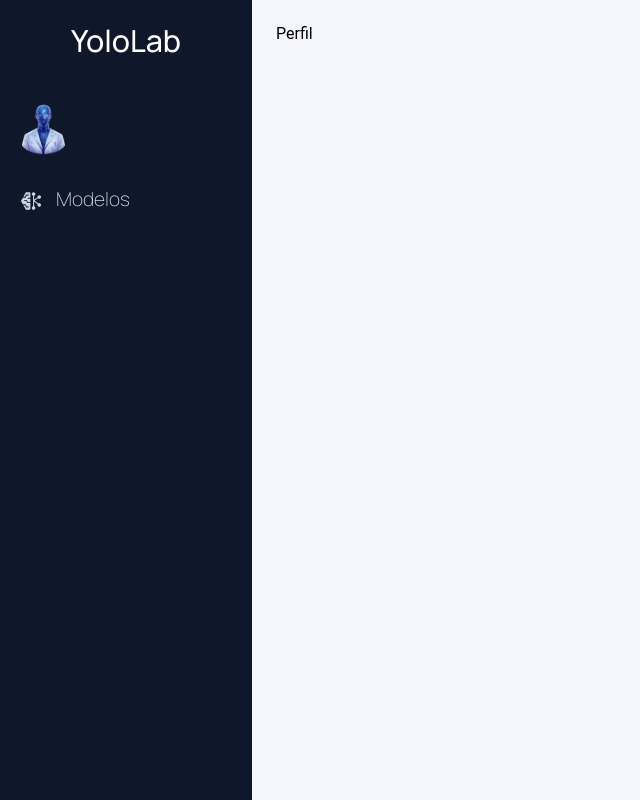
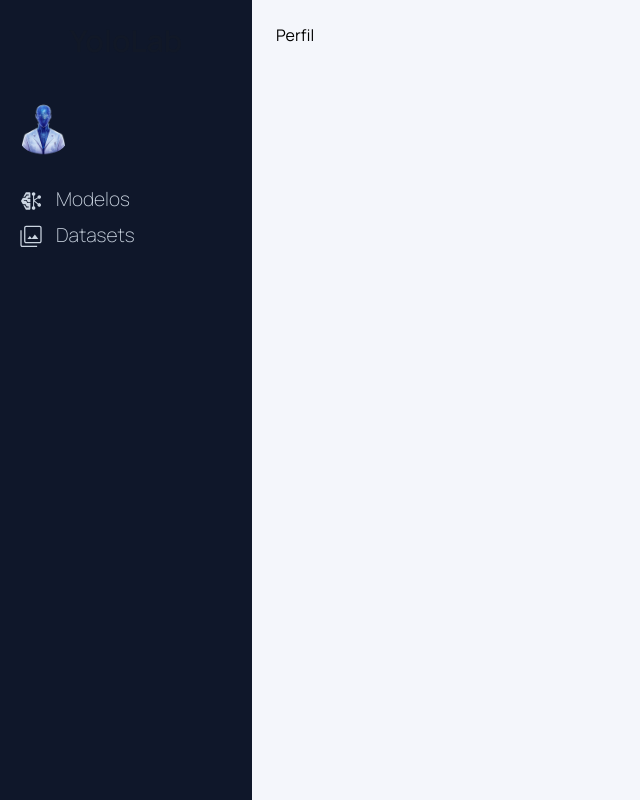
Before and after one commit to Chimal-sn/YoloLab, a React (Vite) app in the folder frontend/: page /perfil in a window 1280 px wide. Shown: the whole page, without its empty margins (0-640 px from the left). Built offline with nearby package versions, Linux system fonts and the light colour scheme.

Commit message:
feat: Implement core dashboard layout with dynamic icon component, expanded button styles, and base page styling.

```diff
--- a/frontend/src/components/Boton/Boton.css
+++ b/frontend/src/components/Boton/Boton.css
@@ -1,5 +1,5 @@
 button {
-    font-weight: 500;
+    font-weight: 600;
     border: none;
     border-radius: 8px;
     padding: 7px 20px;
--- a/frontend/src/components/Icon/Icon.jsx
+++ b/frontend/src/components/Icon/Icon.jsx
@@ -1,7 +1,10 @@
 import Modelo from "./Iconos/Modelo";
+import Dataset from "./Iconos/Dataset";
+
 
 const ICONS = {
     modelo: Modelo,
+    dataset: Dataset,
 };
 
 export default function Icon({ name, size = 18, className = "" }) {
--- /dev/null
+++ b/frontend/src/components/Icon/Iconos/Dataset.jsx
@@ -0,0 +1,15 @@
+export default function Imagen({ size = 36, className = "" }) {
+    return (
+        <svg
+            xmlns="http://www.w3.org/2000/svg"
+            width={size}
+            height={size}
+            viewBox="0 -960 960 960"
+            fill="currentColor"
+            className={className}
+            aria-hidden="true"
+        >
+            <path d="M366.15-412.31h347.7L603.54-558.46l-98.16 123.08-63.53-75.39-75.7 98.46ZM324.62-280q-27.62 0-46.12-18.5Q260-317 260-344.62v-430.76q0-27.62 18.5-46.12Q297-840 324.62-840h430.76q27.62 0 46.12 18.5Q820-803 820-775.38v430.76q0 27.62-18.5 46.12Q783-280 755.38-280H324.62Zm0-40h430.76q9.24 0 16.93-7.69 7.69-7.69 7.69-16.93v-430.76q0-9.24-7.69-16.93-7.69-7.69-16.93-7.69H324.62q-9.24 0-16.93 7.69-7.69 7.69-7.69 16.93v430.76q0 9.24 7.69 16.93 7.69 7.69 16.93 7.69Zm-120 160q-27.62 0-46.12-18.5Q140-197 140-224.61v-470.77h40v470.77q0 9.23 7.69 16.92 7.69 7.69 16.93 7.69h470.76v40H204.62ZM300-800v480-480Z" />
+        </svg>
+    );
+}
--- a/frontend/src/index.css
+++ b/frontend/src/index.css
@@ -1,5 +1,5 @@
 body {
   margin: 0;
   background-color: #F4F6FB;
-  font-family: 'Roboto', sans-serif;
+  font-family: 'Manrope', sans-serif;
 }
--- a/frontend/src/layout/Dashboard/Dashboard.css
+++ b/frontend/src/layout/Dashboard/Dashboard.css
@@ -13,7 +13,6 @@
 
 .logo {
     text-align: center;
-    color: white;
     margin-bottom: 20px;
 }
 
--- a/frontend/src/layout/Dashboard/Dashboard.jsx
+++ b/frontend/src/layout/Dashboard/Dashboard.jsx
@@ -31,6 +31,17 @@ function Dashboard({ children }) {
                         { label: "Products", to: "/products" },
                     ]}
                 />
+                <BotonMenu
+                    label="Datasets"
+                    tipo="boton_dashboard"
+                    iconLeft="dataset"
+                    iconSize={30}
+                    opciones={[
+                        { label: "Dashboard", to: "/dashboard" },
+                        { label: "Users", to: "/users" },
+                        { label: "Products", to: "/products" },
+                    ]}
+                />
             </aside>
 
             <main className="main">
--- a/frontend/src/pages/Inicio/inicio.css
+++ b/frontend/src/pages/Inicio/inicio.css
@@ -4,13 +4,13 @@
   flex-direction: column;
 }
 
-.header{
+.header {
   width: 100%;
   display: flex;
   justify-content: space-between;
 }
 
-.sesion{
+.sesion {
   display: flex;
   align-items: center;
   gap: 12px;
@@ -21,16 +21,16 @@
   height: 85vh;
 }
 
-.titulo{
+.titulo {
   flex: 1;
   display: flex;
   align-items: center;
   font-size: 5rem;
-  font-weight: 400;
+  font-weight: 500;
   color: #111827;
 }
 
-.imagen-inicio{
+.imagen-inicio {
   flex: 1;
   display: flex;
   justify-content: center;
@@ -38,7 +38,7 @@
 
 }
 
-.contenedor-inicio img{
+.contenedor-inicio img {
   width: 100%;
   height: auto;
 
```
